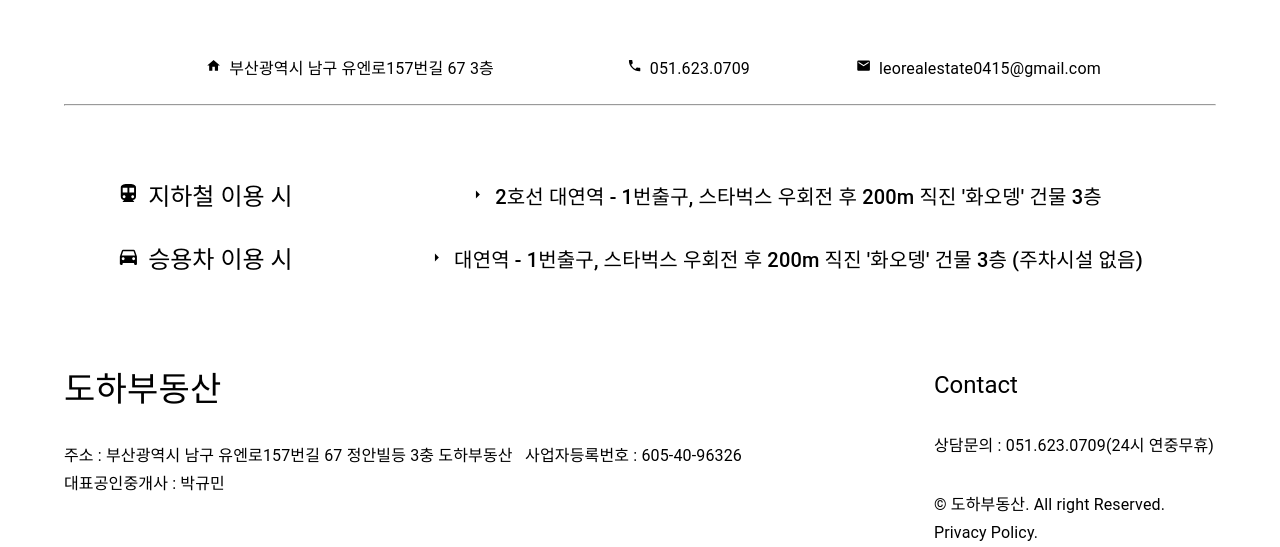
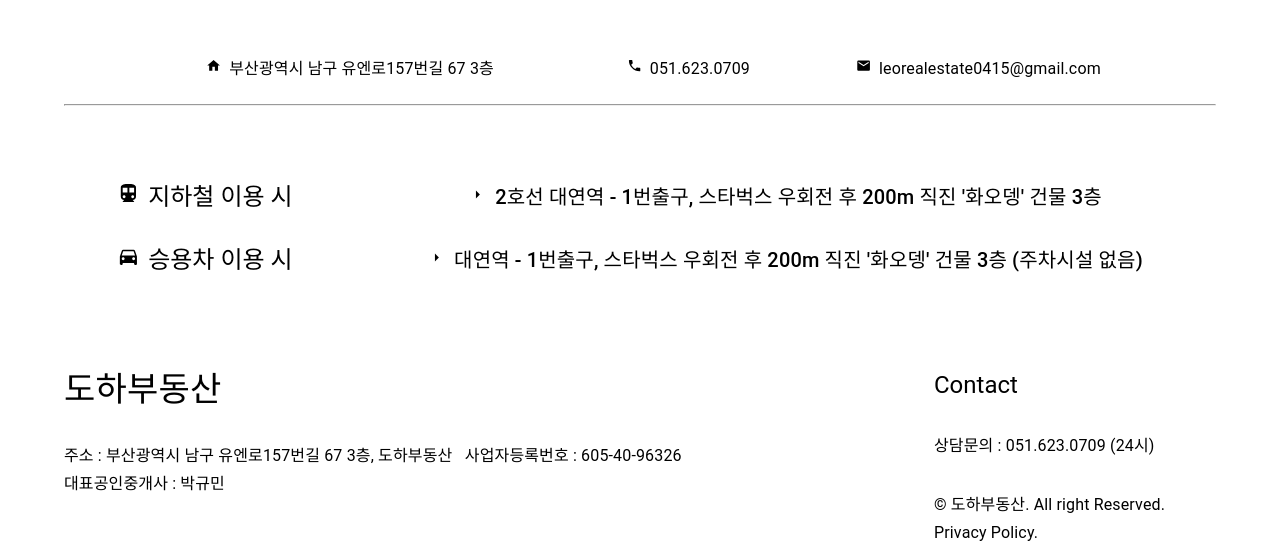
Before and after one commit to gyuminFuck/FindHomeApp, a React (Create React App) app: page / in a window 1280 px wide. Shown: the part 1339-1886 px from the top of the page. Built offline with nearby package versions, Linux system fonts and the light colour scheme.

Commit message:
Editing Design second commit

```diff
--- a/src/screens/InputDataScreen.js
+++ b/src/screens/InputDataScreen.js
@@ -427,8 +427,8 @@ function InputDataScreen() {
               <br />
               <Grid>
                 <Typography variant="subtitle1" color={"black"}>
-                  주소 : 부산광역시 남구 유엔로157번길 67 정안빌등 3충
-                  도하부동산 &nbsp; 사업자등록번호 : 605-40-96326
+                  주소 : 부산광역시 남구 유엔로157번길 67 3층, 도하부동산 &nbsp;
+                  사업자등록번호 : 605-40-96326
                 </Typography>
               </Grid>
               <Grid>
@@ -455,7 +455,7 @@ function InputDataScreen() {
             <br />
             <Grid>
               <Typography variant="subtitle1" color={"black"}>
-                상담문의 : 051.623.0709(24시 연중무휴)
+                상담문의 : 051.623.0709 (24시)
               </Typography>
             </Grid>
             <br />
```
